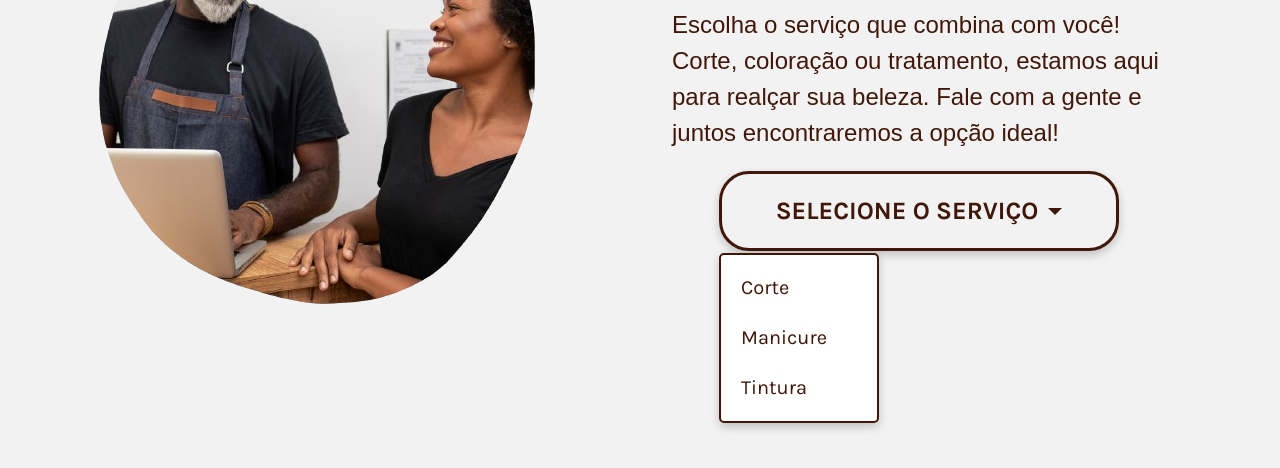
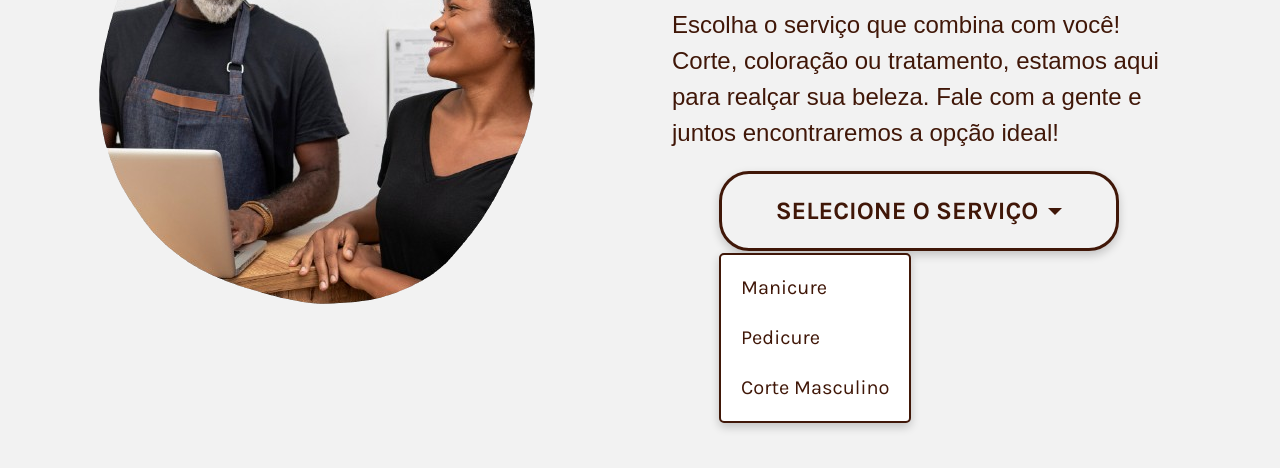
Before and after one commit to manuflorenca/MyHair, a plain HTML site: page HTML/servicos.html in a window 1280 px wide. Both pictures are taken after a click on the button "SELECIONE O SERVIÇO". Shown: the part 318-786 px from the top of the page. Drawn offline with nearby package versions, Linux system fonts and the light colour scheme.

Commit message:
tentando arrumar o erro

```diff
--- a/HTML/servicos.html
+++ b/HTML/servicos.html
@@ -42,9 +42,9 @@
                         Selecione o serviço
                     </button>
                     <ul id="ID_S" class="dropdown-menu">
-                        <li><a class="dropdown-item" href="#" id="corte">Corte</a></li>
-                        <li><a class="dropdown-item" href="#" id="manicure">Manicure</a></li>
-                        <li><a class="dropdown-item" href="#" id="tintura">Tintura</a></li>
+                        <li><a class="dropdown-item" href="#" id="1">Manicure</a></li>
+                        <li><a class="dropdown-item" href="#" id="4">Pedicure</a></li>
+                        <li><a class="dropdown-item" href="#" id="5">Corte Masculino</a></li>
                     </ul>
                 </div>
             </div>
```
Also changed, not shown: HTML/cadastrarCabeleleira.html (+1 -1 lines), HTML/escolhaCabeleireira.html (+1 -1 lines), JS/script.js (line endings or trailing spaces).
